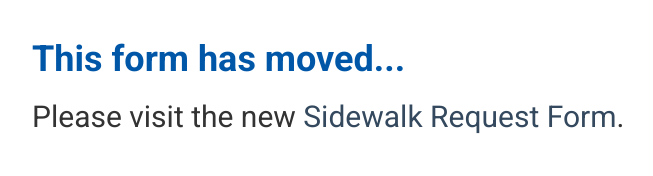
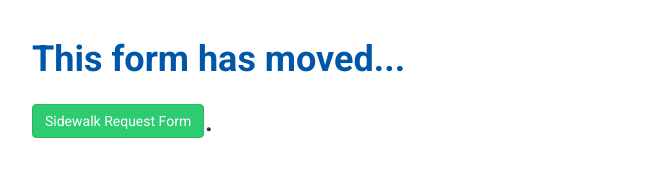
Before and after one commit to lfucg/sidewalks, a plain HTML site: page index.html at #!/home in a window 1280 px wide. Shown: the whole page, without its empty margins (38-691 px from the left). Drawn offline with nearby package versions, Linux system fonts and the light colour scheme; some packages are replaced by stand-ins of ours; no server answers.

Commit message:
Add Button

```diff
--- a/templates/home.html
+++ b/templates/home.html
@@ -2,7 +2,6 @@
       <div>
       <h1 class="text-lex bold">This form has moved...<h1>
         <form name="streetForm">
-        <h2>Please visit the new <a href="https://lexingtonky.formstack.com/forms/sidewalk_request_form">Sidewalk Request Form</a>.
-        </h2>
+        <a class="btn btn-large btn-success" href="https://lexingtonky.formstack.com/forms/sidewalk_request_form">Sidewalk Request Form</a>.
        </form>
       </div>
```
